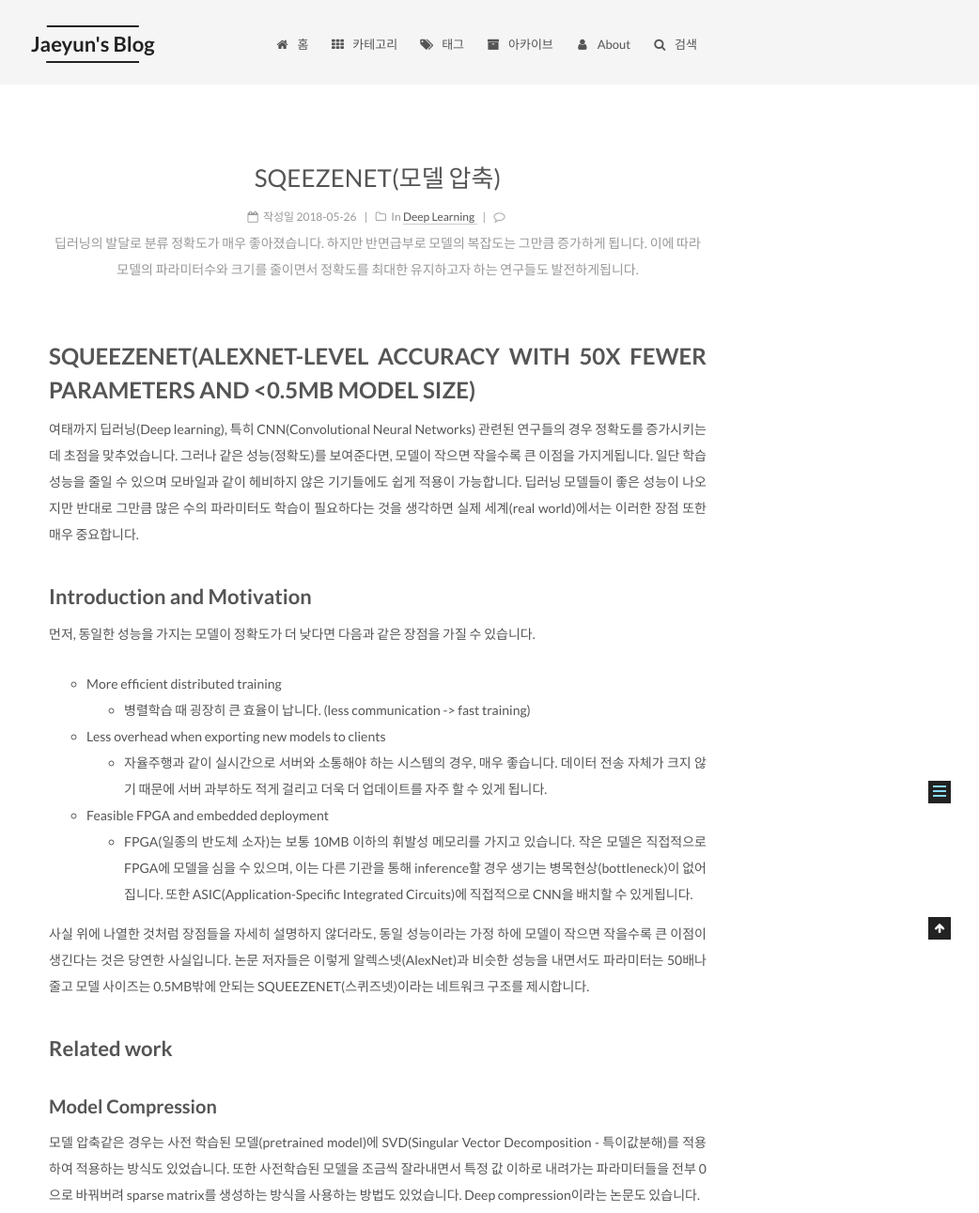
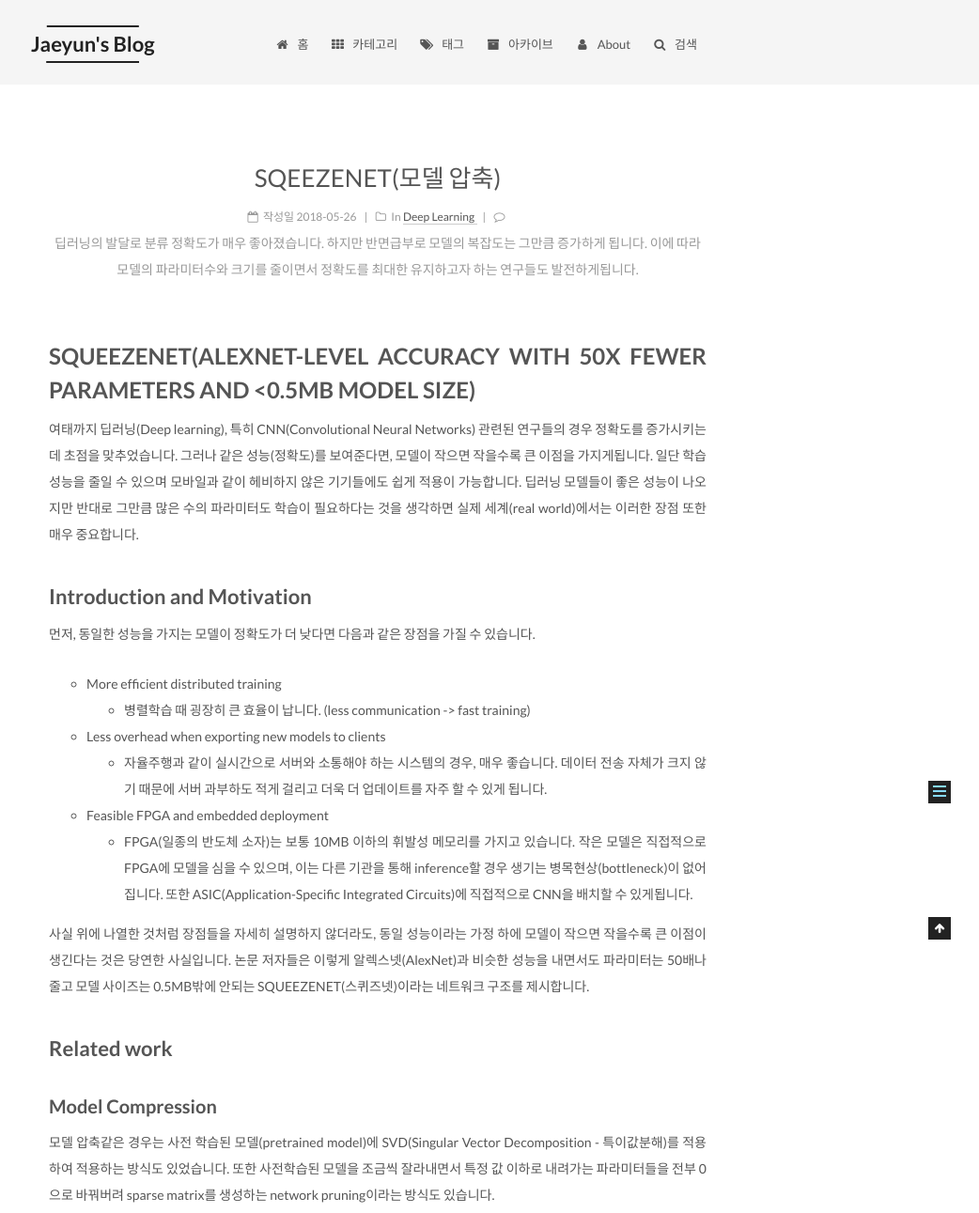
Before and after one commit to Jayhey/Jayhey.github.io, a Jekyll site: the page built from _posts/2018-05-26-SqueezeNet.md, in a window 1280 px wide. Shown: the top 1291 px of the page at 94% size, without its empty margins (238-1280 px from the left). Built offline with Jekyll 4.4.1, drawn with Linux system fonts in a browser that asks for light colours; formulas are drawn with MathJax 3; comment, search, counter and statistics services are not loaded; some of the changed text lies outside the part shown; grey boxes are pictures that could not be loaded.

Commit message:
오타 수정

```diff
--- a/_posts/2018-05-26-SqueezeNet.md
+++ b/_posts/2018-05-26-SqueezeNet.md
@@ -29,9 +29,9 @@ tags:
 
 ### Model Compression
 
-모델 압축같은 경우는 사전 학습된 모델(pretrained model)에 SVD(Singular Vector Decomposition - 특이값분해)를 적용하여 적용하는 방식도 있었습니다. 또한 사전학습된 모델을 조금씩 잘라내면서 특정 값 이하로 내려가는 파라미터들을 전부 0으로 바꿔버려 sparse matrix를 생성하는 방식을 사용하는 방법도 있었습니다. Deep compression이라는 논문도 있습니다.
+모델 압축같은 경우는 사전 학습된 모델(pretrained model)에 SVD(Singular Vector Decomposition - 특이값분해)를 적용하여 적용하는 방식도 있었습니다. 또한 사전학습된 모델을 조금씩 잘라내면서 특정 값 이하로 내려가는 파라미터들을 전부 0으로 바꿔버려 sparse matrix를 생성하는 network pruning이라는 방식도 있습니다.
 
-<div align='center'><a href="https://imgur.com/U6GiQMR"><img src="https://i.imgur.com/U6GiQMR.png" title='Deep compression' width="400px" /></a></div>
+<div align='center'><a href="https://imgur.com/U6GiQMR"><img src="https://i.imgur.com/U6GiQMR.png" title='Network pruning' width="400px" /></a></div>
 
 ### CNN Microarchitecture & Macroarchitecture
 
@@ -113,12 +113,12 @@ $$ { e }_{ i,1x1 }=SR\times{e}_{i}$$
 
 여기서 SR은 squeeze layer에서 expand layer로 들어가는 input channel의 수를 줄여주는 역할을 합니다. 논문에서는 SR을 [0.125, 1.0]의 범위에서 조금씩 바꿔봐며 실험을 진행합니다. 위 그림을 보시면 SR이 0.125롤 넘어가도 모델 사이즈가 조금씩 커지긴 하지만 성능이 더 좋아지는 것을 확인할 수 있습니다. 거의 0.75일 때 최고점을 찍고 그 이후로는 정확도가 올라가지는 않습니다. 다른 메타파라미터는 다음과 같이 설정했습니다.
 
-${base}_{e}=128$, ${incr}_{e}=128$, ${pct}_{3x3}=0.5%
+<div>${base}_{e}=128$, ${incr}_{e}=128$, ${pct}_{3x3}=0.5\%$</div>
 
 
 ### Trading off 1x1 and 3x3 filters
 
-다음으로는 3x3 필터의 비율을 정해주는 ${pct}_{3x3}$에 대한 실험이 진행됩니다. 위 그림 (b)에서 ${pct}_{3x3}$의 값을 0.01부터 0.99까지 증가시켰습니다. (a)와 (b)에서 모델 사이즈가 13MB일 때가 같은 모델입니다. ${pct}_{3x3}$가 0.5를 넘어가는 순간부터 모델 사이즈만 커지고 정확도는 증가하지 않습니다.
+<div>다음으로는 3x3 필터의 비율을 정해주는 ${pct}_{3x3}$에 대한 실험이 진행됩니다. 위 그림 (b)에서 ${pct}_{3x3}$의 값을 0.01부터 0.99까지 증가시켰습니다. (a)와 (b)에서 모델 사이즈가 13MB일 때가 같은 모델입니다. ${pct}_{3x3}$가 0.5를 넘어가는 순간부터 모델 사이즈만 커지고 정확도는 증가하지 않습니다. </div>
 
 ## CNN macroarchitecture Design Space Exploration
 
```
Also changed, not shown: other parts of _posts/2018-05-26-SqueezeNet.md (+1 -1 lines).
